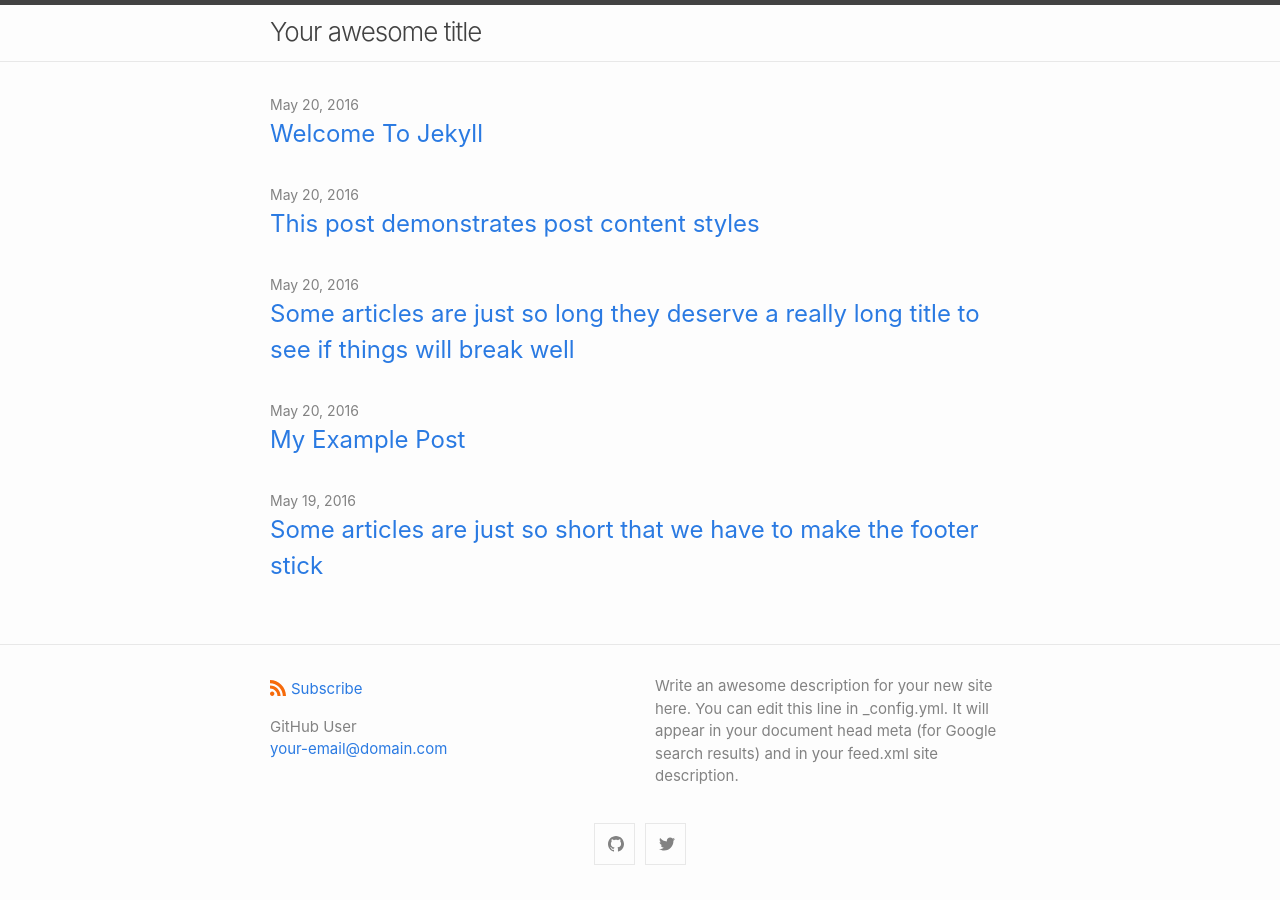
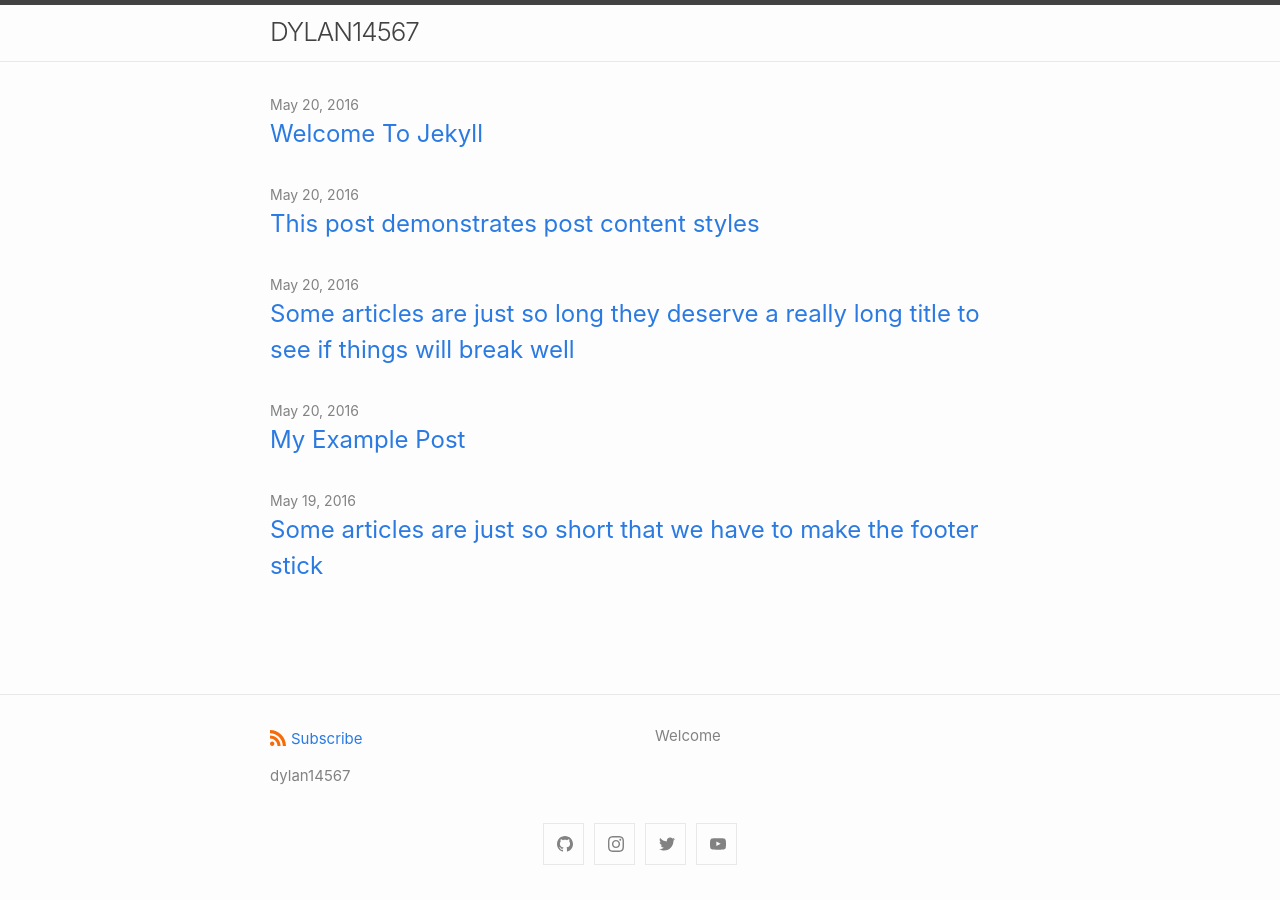
Before and after one commit to dylanmeca/dylanmeca.github.io, a Jekyll site: the page built from index.md, in a window 1280 px wide. Built offline with Jekyll 4.4.1, drawn with Linux system fonts in a browser that asks for light colours.

Commit message:
Update _config.yml

```diff
--- a/_config.yml
+++ b/_config.yml
@@ -1,59 +1,26 @@
-title: Your awesome title
+title: DYLAN14567
+description: Welcome
 author:
-  name: GitHub User
-  email: your-email@domain.com
-description: > # this means to ignore newlines until "show_excerpts:"
-  Write an awesome description for your new site here. You can edit this
-  line in _config.yml. It will appear in your document head meta (for
-  Google search results) and in your feed.xml site description.
+  name: dylan14567
+  email:
+show_downloads: false
+google_analytics:
+comments: true
+show_excerpts: false
 
-show_excerpts: false # set to true to show excerpts on the homepage
-
-# Minima date format
-# refer to https://shopify.github.io/liquid/filters/date/ if you want to customize this
 minima:
   date_format: "%b %-d, %Y"
 
-  # generate social links in footer
   social_links:
-    twitter: jekyllrb
-    github:  jekyll
-    # devto: jekyll
-    # dribbble: jekyll
-    # facebook: jekyll
-    # flickr:   jekyll
-    # instagram: jekyll
-    # linkedin: jekyll
-    # pinterest: jekyll
-    # youtube: jekyll
-    # youtube_channel: UC8CXR0-3I70i1tfPg1PAE1g
-    # youtube_channel_name: CloudCannon
-    # telegram: jekyll
-    # googleplus: +jekyll
-    # microdotblog: jekyll
-    # keybase: jekyll
+    twitter: DYLAN1456711
+    github: dylan14567
+    youtube_channel: UCXZow-eof6WFmu4armVahAA
+    instagram: superdylanyt.oficial
 
-    # Mastodon instances
-    # mastodon:
-    # - username: jekyll
-    #   instance: example.com
-    # - username: jekyll2
-    #   instance: example.com
+theme: minima
 
-    # GitLab instances
-    # gitlab:
-    # - username: jekyll
-    #   instance: example.com
-    # - username: jekyll2
-    #   instance: example.com
-
-# If you want to link only specific pages in your header, uncomment
-# this and add the path to the pages in order as they should show up
-#header_pages:
-# - about.md
-
-# Build settings
-theme: minima
+disqus:
+  shortname: true
 
 plugins:
  - jekyll-feed
```
